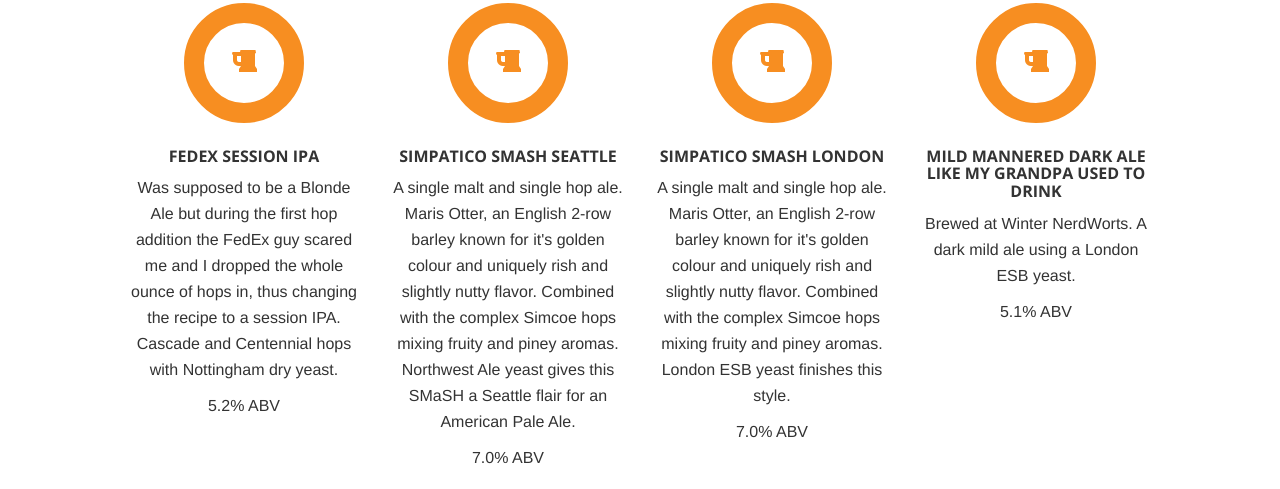
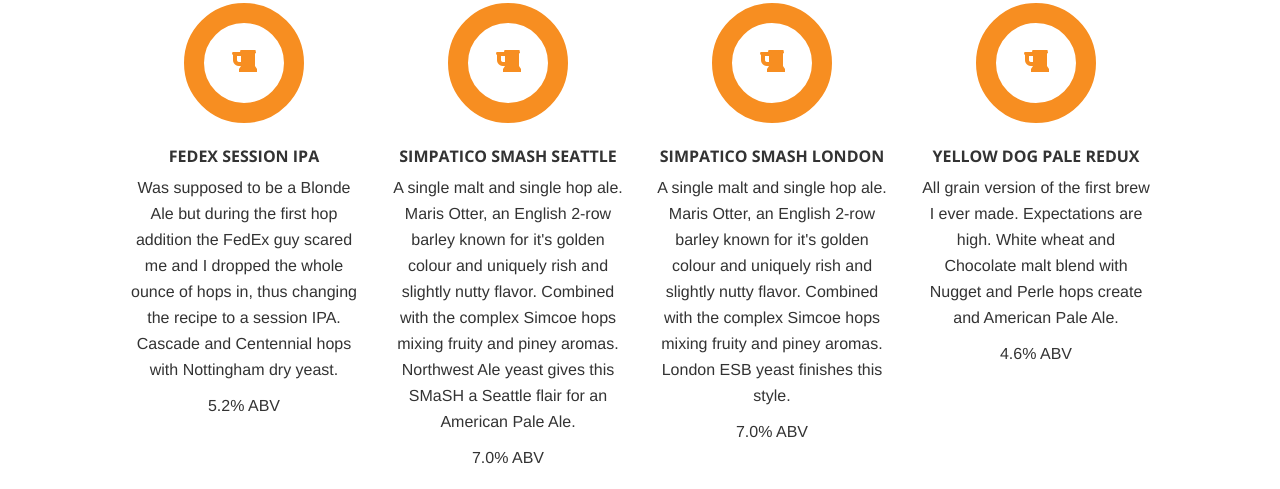
Before and after one commit to mirmillo/theloungingdutchman, a plain HTML site: page index.html in a window 1280 px wide. Shown: the part 770-1259 px from the top of the page. Drawn offline with nearby package versions, Linux system fonts and the light colour scheme.

Commit message:
changed tap 4

```diff
--- a/index.html
+++ b/index.html
@@ -87,9 +87,9 @@
                                 <div class="icon">
                                     <i class="fa fa-beer"></i>
                                 </div>
-                                <h4>Mild Mannered Dark Ale Like My Grandpa Used To Drink</h4>
-								<p>Brewed at Winter NerdWorts.  A dark mild ale using a London ESB yeast.</p>
-								<p>5.1% ABV</p>
+                                <h4>Yellow Dog Pale Redux</h4>
+								<p>All grain version of the first brew I ever made.  Expectations are high.  White wheat and Chocolate malt blend with Nugget and Perle hops create and American Pale Ale.</p>
+								<p>4.6% ABV</p>
                             </div>
                         </div>
                     </div>
```
